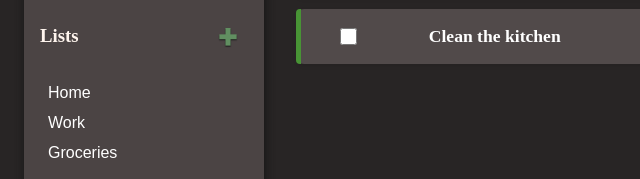
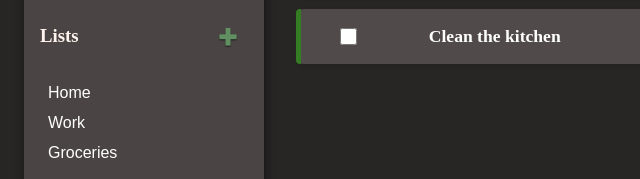
Before and after one commit to FukcThat/Do-List, a website built with webpack: page src/template.html in a window 1280 px wide. Shown: the part 232-411 px from the top of the page, 0-640 px from the left. Built offline with nearby package versions, Linux system fonts and the light colour scheme; a web font is replaced by a local one.

Commit message:
STYLE: Adjusted color

```diff
--- a/src/styles.css
+++ b/src/styles.css
@@ -284,7 +284,7 @@ input[type="date"] {
 }
 
 .priority-green::before {
-  background-color: #489435; /* Green */
+  background-color: #357d23; /* Green */
 }
 
 .priority-yellow::before {
```
